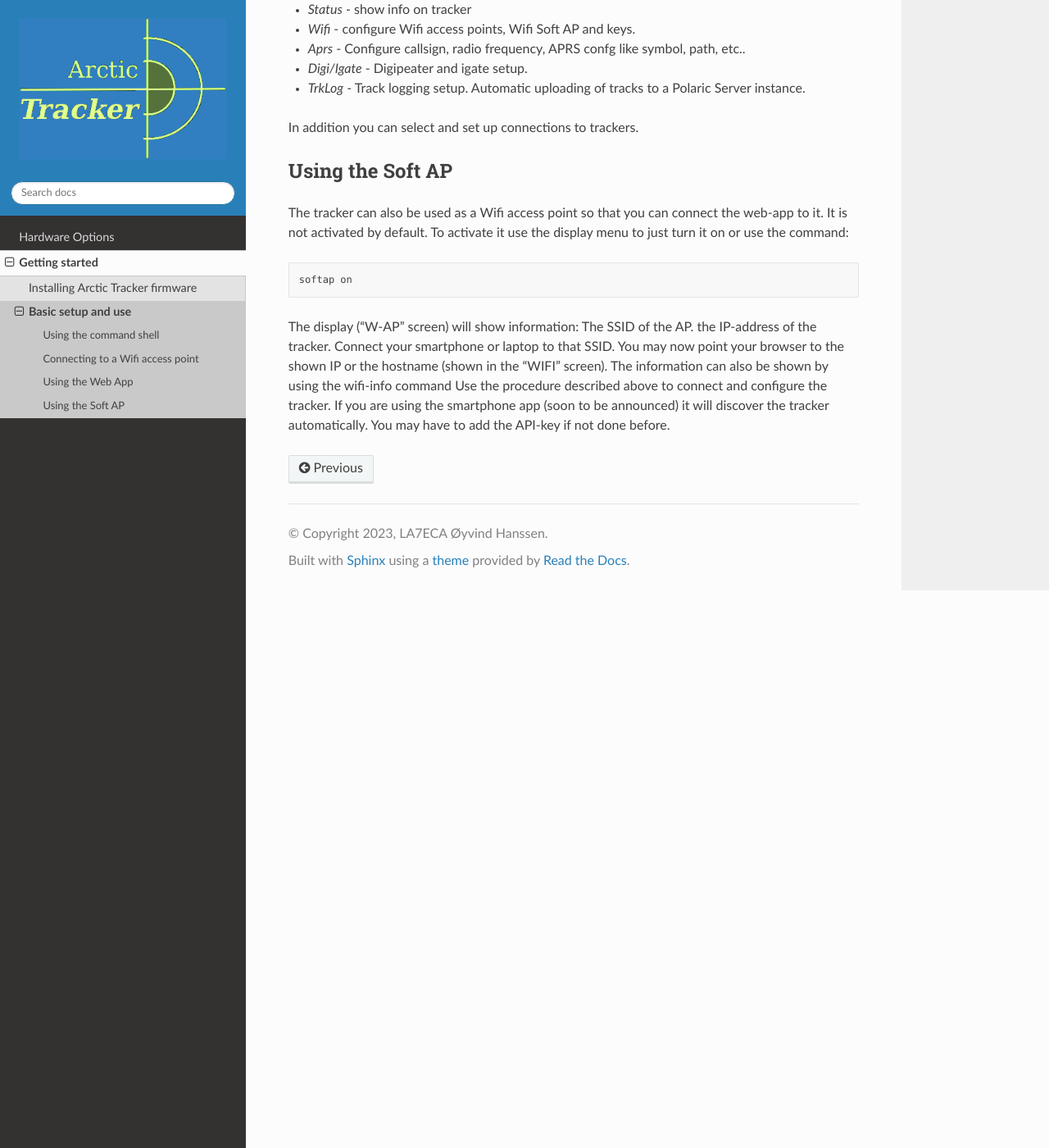
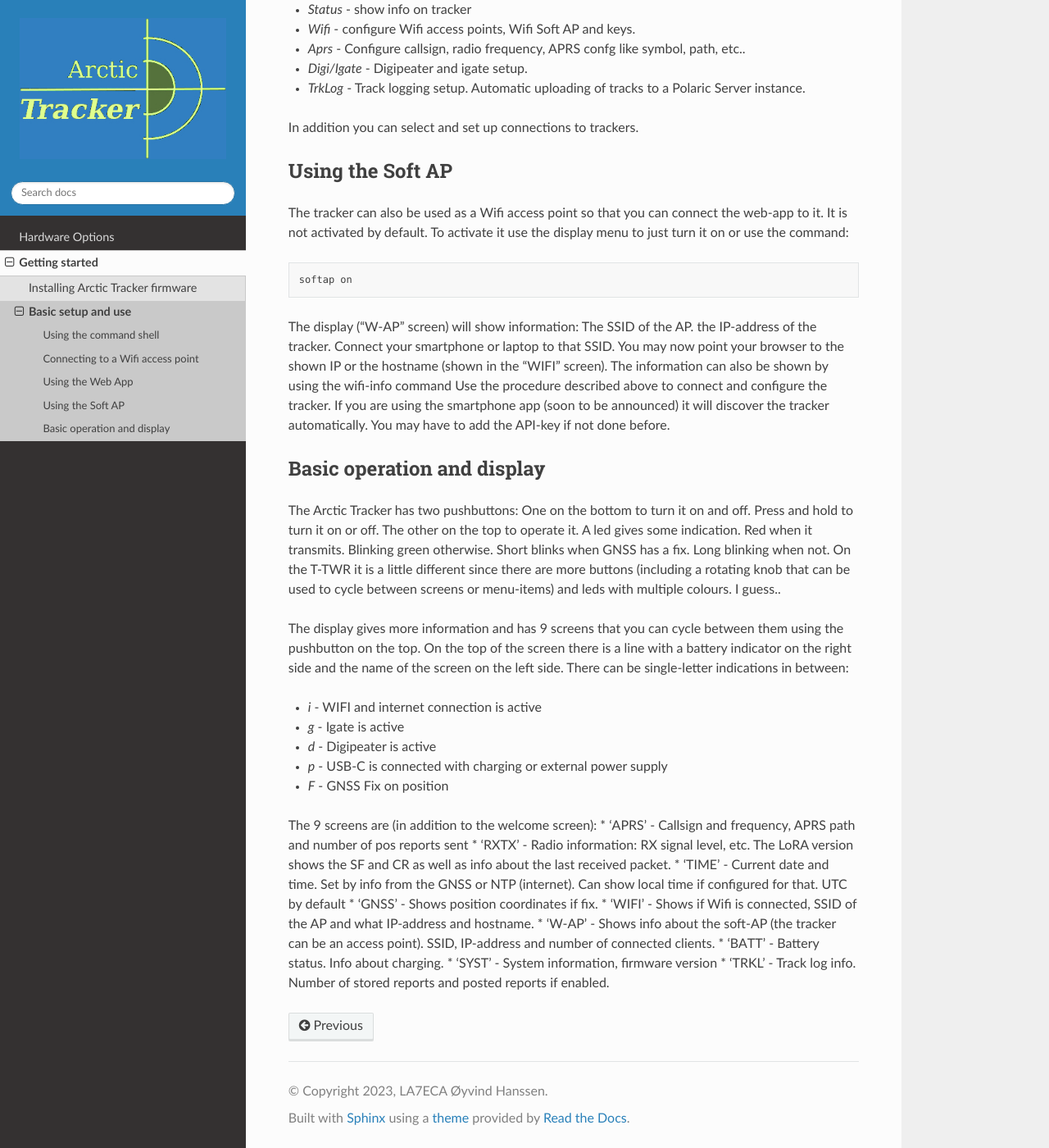
Before and after one commit to Hamlabs/ArcticTracker-docs, a Sphinx documentation site: the page built from docs/setup.rst, in a window 1280 px wide and 1400 px high, scrolled down 2410 px. Shown: the whole window at 82% size. Built offline with Sphinx 7.4.7 and the Read the Docs theme 3.1.0, drawn with Linux system fonts in a browser that asks for light colours; pages that are not in the unit, such as notebooks, are missing from menus.

Commit message:
Update setup.rst

```diff
--- a/docs/setup.rst
+++ b/docs/setup.rst
@@ -54,3 +54,26 @@
  softap on
 
 The display ("W-AP" screen) will show information: The SSID of the AP. the IP-address of the tracker. Connect your smartphone or laptop to that SSID. You may now point your browser to the shown IP or the hostname (shown in the "WIFI" screen). The information can also be shown by using the wifi-info command Use the procedure described above to connect and configure the tracker. If you are using the smartphone app (soon to be announced) it will discover the tracker automatically. You may have to add the API-key if not done before.
+
+Basic operation and display
+---------------------------
+The Arctic Tracker has two pushbuttons: One on the bottom to turn it on and off. Press and hold to turn it on or off. The other on the top to operate it. A led gives some indication. Red when it transmits. Blinking green otherwise. Short blinks when GNSS has a fix. Long blinking when not. On the T-TWR it is a little different since there are more buttons (including a rotating knob that can be used to cycle between screens or menu-items) and leds with multiple colours. I guess..
+
+The display gives more information and has 9 screens that you can cycle between them using the pushbutton on the top. On the top of the screen there is a line with a battery indicator on the right side and the name of the screen on the left side. There can be single-letter indications in between:
+
+* *i* - WIFI and internet connection is active
+* *g* - Igate is active
+* *d* - Digipeater is active
+* *p* - USB-C is connected with charging or external power supply
+* *F* - GNSS Fix on position
+
+The 9 screens are (in addition to the welcome screen):
+* 'APRS' - Callsign and frequency, APRS path and number of pos reports sent
+* 'RXTX' - Radio information: RX signal level, etc. The LoRA version shows the SF and CR as well as info about the last received packet.
+* 'TIME' - Current date and time. Set by info from the GNSS or NTP (internet). Can show local time if configured for that. UTC by default
+* 'GNSS' - Shows position coordinates if fix.
+* 'WIFI' - Shows if Wifi is connected, SSID of the AP and what IP-address and hostname.
+* 'W-AP' - Shows info about the soft-AP (the tracker can be an access point). SSID, IP-address and number of connected clients.
+* 'BATT' - Battery status. Info about charging.
+* 'SYST' - System information, firmware version
+* 'TRKL' - Track log info. Number of stored reports and posted reports if enabled.
```
